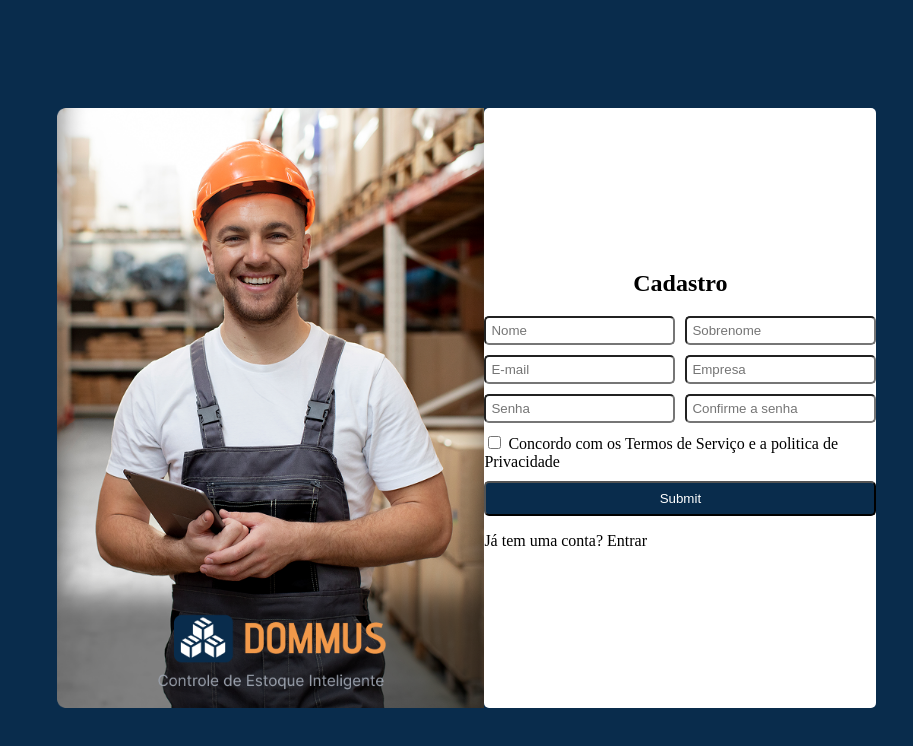
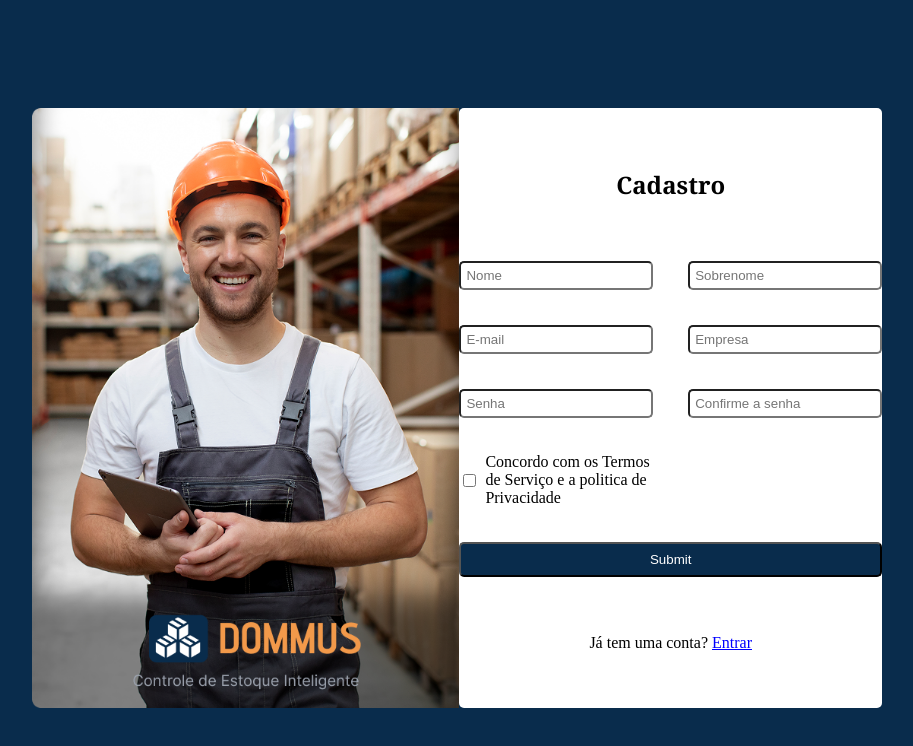
Before and after one commit to Meeessina/StockFlow, a plain HTML site: page frontend/cadastro.html in a window 1280 px wide. Shown: the whole page, without its empty margins (183-1096 px from the left). Drawn offline with Linux system fonts and the light colour scheme.

Commit message:
Ajustes na tela de cadastro

```diff
--- a/frontend/cadastro.html
+++ b/frontend/cadastro.html
@@ -22,14 +22,14 @@
                     <input type="password" id="senha" placeholder="Senha" required>
                     <input type="password" id="confirmar" placeholder="Confirme a senha" required>
                     <div class="opcoes-login">
-                        <label>
+                        <label id="termos">
                             <input type="checkbox">
                             Concordo com os Termos de Serviço e a politica de Privacidade
                         </label>
                     </div>
                     <input type="submit" id="criar-conta" placeholder="Criar Conta">
                 </form>
-                <p>Já tem uma conta? <a href=""></a>Entrar</p>
+                <p>Já tem uma conta? <a href="">Entrar</a></p>
 
             </section>
 
--- a/frontend/css/cadastro.css
+++ b/frontend/css/cadastro.css
@@ -1,5 +1,5 @@
 body{
-    background-color:#092C4C ;
+    background-color:#092C4C;
     display: flex;
     justify-content: center ;
     align-items: center;
@@ -8,7 +8,7 @@ body{
 }
 .login-container{
     display: flex;
-    width: 800px;
+    width: 850px;
     height: 600px;
     ;
 }
@@ -23,23 +23,27 @@ body{
     border-radius: 5px;
     width: 300%;
     background-color: white;
-    justify-content: center;
+    justify-content: space-evenly;
 
 
 }
 #titulo{
     text-align: center;
+    display: flex;
+    flex-direction: column;
+    font-family: Georgia, 'Times New Roman', Times, serif;
+
 
 }
 #form-login{
    display: grid;
    grid-template-columns: 1fr 1fr  ;
-   gap: 10px;
+   gap: 35px;
 
 }
 .opcoes-login{
     display: grid;
-    grid-column: 1/3;
+    grid-column: 1/2;
 }
 #criar-conta{
     display: grid;
@@ -63,3 +67,14 @@ body{
     background-color:#0b3974 ;
 
 }
+.opcoes-login label{
+    display: flex;
+    align-items: center;
+    gap: 6px;
+}
+.login-formulario p{
+    text-align: center;
+}
+.login-formulario a{
+    color: blue;
+}
```
